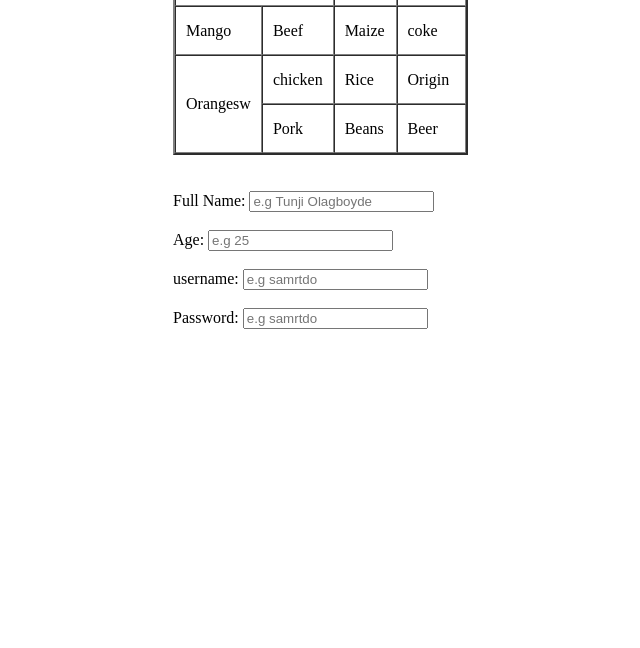
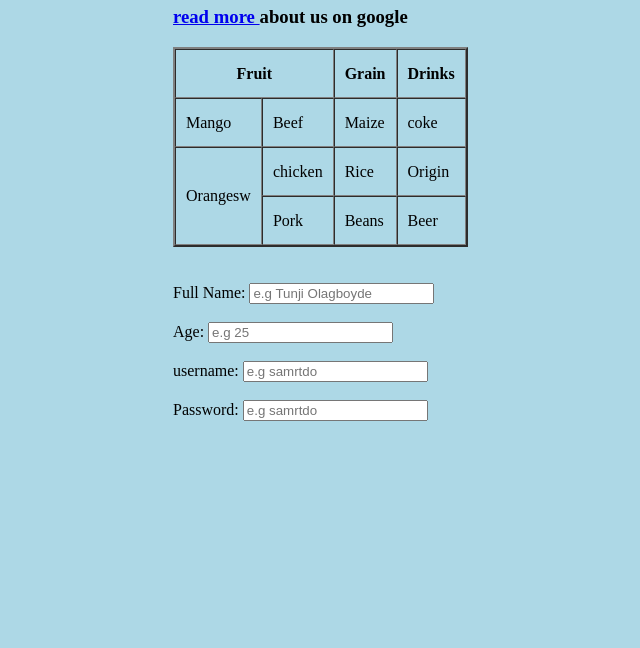
Before and after one commit to valuemaxcodershub/septemberclass, a plain HTML site: page index.html in a window 1280 px wide. Shown: the part 152-800 px from the top of the page, without its empty margins (227-867 px from the left). Drawn offline with Linux system fonts and the light colour scheme.

Commit message:
stylin the homepage

```diff
--- a/index.html
+++ b/index.html
@@ -3,7 +3,7 @@
 
 
 	</head>
-	<body style="margin-left: 400px">
+	<body style="margin-left: 400px; margin-top: 100px; background-color: lightblue;">
 
 		<h1>Christy Model Ltd </h1>
 
```
